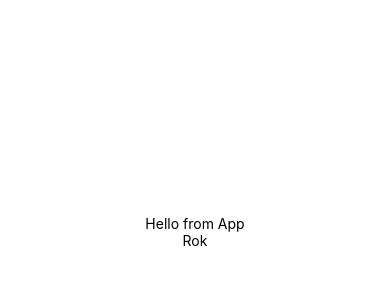
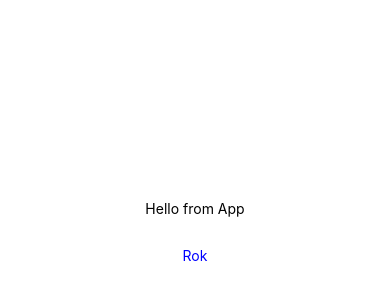
Before and after one commit to roksprogar/django-rest-framework-api-react-web-react-native-app-movie-rater, a React Native app in the folder MovieMobile/: screen / in a window 390 px wide. Shown: the part 190-490 px from the top of the page. Built offline with nearby package versions, Linux system fonts and the light colour scheme.

Commit message:
bsic styles

```diff
--- a/MovieMobile/components/Home.js
+++ b/MovieMobile/components/Home.js
@@ -4,18 +4,22 @@ import { StyleSheet, Text, View } from 'react-native';
 export default function Home({msg}) {
     const [name, setName] = useState('Rok')
   return (
-    <View style={styles.container}>
+    <View style={styles.home}>
       <Text>{msg}</Text>
-      <Text>{name}</Text>
+      <Text style={styles.name}>{name}</Text>
     </View>
   );
 }
 
 const styles = StyleSheet.create({
-  container: {
+  home: {
     flex: 1,
     backgroundColor: '#fff',
     alignItems: 'center',
     justifyContent: 'center',
   },
+  name: {
+    color: '#0000ff',
+    marginTop: 30,
+  },
 });
```
